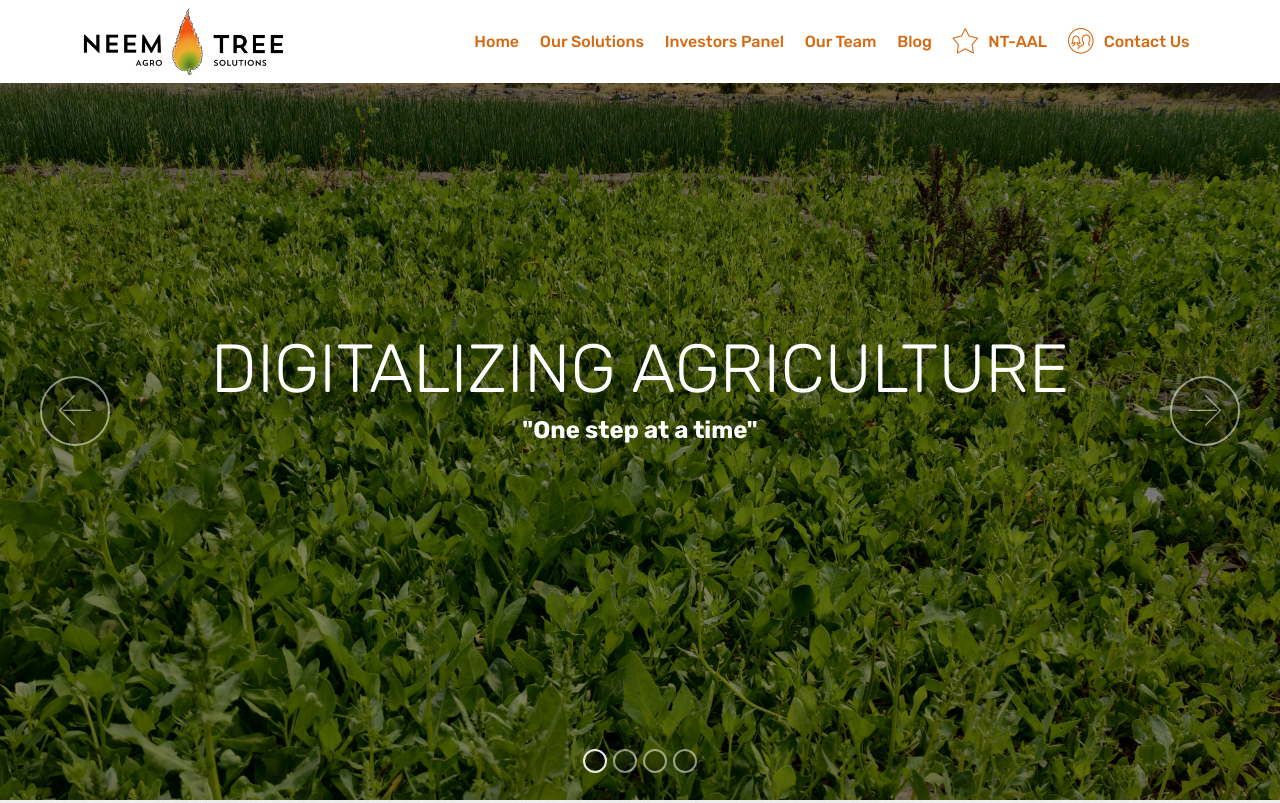
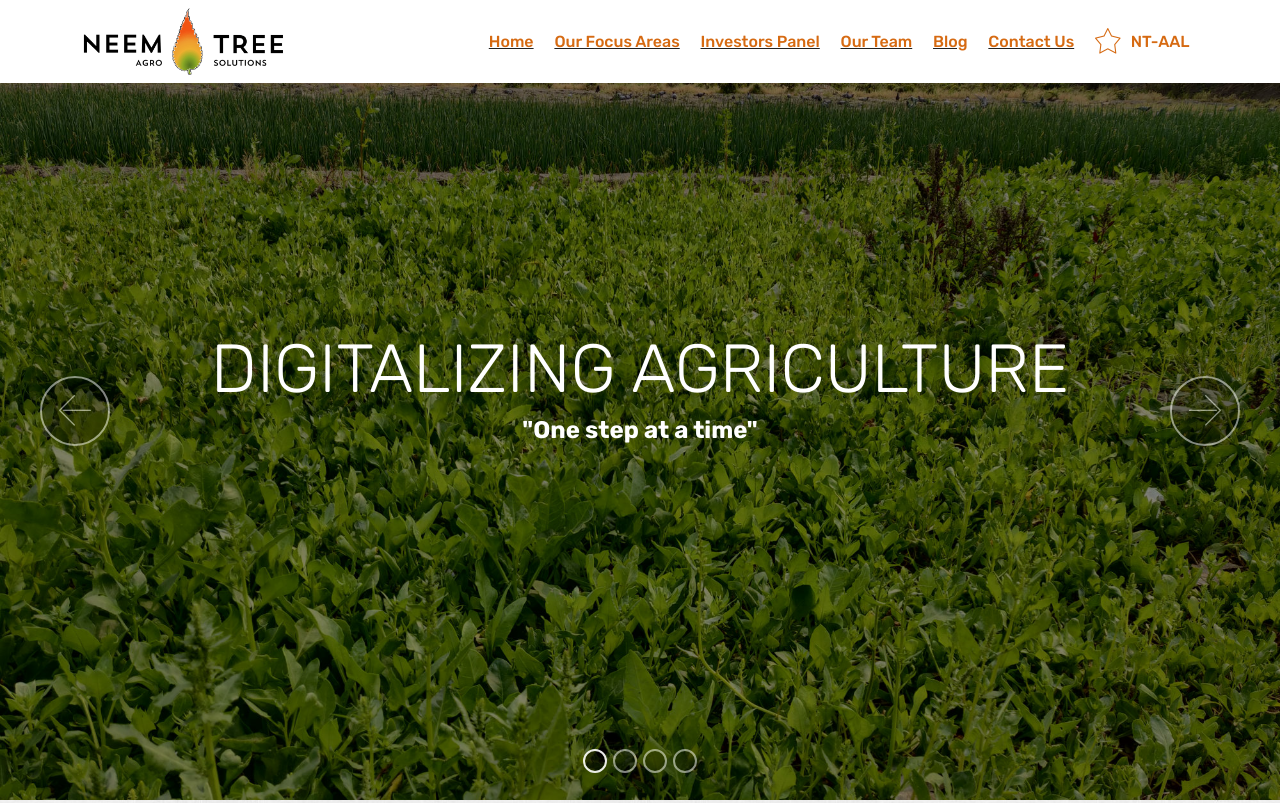
Before and after one commit to pragati0911/Neemtree, a website: page Neemtree/public/Neemtree.html in a window 1280 px wide. Shown: the top 803 px of the page. Drawn offline with Linux system fonts and the light colour scheme; files whose address does not match are found by name.

Commit message:
Update Neemtree.html

```diff
--- a/Neemtree/public/Neemtree.html
+++ b/Neemtree/public/Neemtree.html
@@ -50,32 +50,33 @@
             </div>
         </div>
         <div class="collapse navbar-collapse" id="navbarSupportedContent">
-            <ul class="navbar-nav nav-dropdown nav-right" data-app-modern-menu="true" ><li class="nav-item">
-                    <a  class="nav-link link text-danger display-4" href="index.html#slider1-r">Home</a>
+          <ul class="navbar-nav nav-dropdown nav-right" data-app-modern-menu="true" ><li class="nav-item">
+                    <u><a  class="nav-link link text-danger display-4" href="index.html#slider1-r">Home</a></u>
                 </li>
-                <li class="nav-item"><a class="nav-link link text-danger display-4" href="index.html#step3-11">Our Solutions</a></li>
+                <li class="nav-item"><u><a class="nav-link link text-danger display-4" href="index.html#step3-11">Our Focus Areas</a></u></li>
                 <li class="nav-item">
-                    <a class="nav-link link text-danger display-4" href="./Investor_panel.html">
+                    <u><a class="nav-link link text-danger display-4" href="./Investor_panel.html">
                        Investors Panel
-                    </a>
+                    </a></u>
                 </li>
                 <li class="nav-item">
-                    <a class="nav-link link text-danger display-4" href="./team.html">
+                    <u><a class="nav-link link text-danger display-4" href="./team.html">
                         Our Team
-                    </a>
+                    </a></u>
                 </li>
                 <li class="nav-item">
-                    <a class="nav-link link text-danger display-4" href="http://neemtreespeakshome.wordpress.com" target="_blank">
+                    <u><a class="nav-link link text-danger display-4" href="http://neemtreespeakshome.wordpress.com" target="_blank">
                        Blog
-                    </a>
+                    </a></u>
                 </li>
+
+                <li class="nav-item"><u><a class="nav-link link text-danger display-4" href="index.html#contacts1-1l">Contact Us</a></u></li>
 
                <li class="nav-item"><a class="nav-link link text-danger display-4" href="ntaal.html" target="_blank"><span class="mbri-star mbr-iconfont mbr-iconfont-btn"></span>NT-AAL</a></li>
 
 
-               <li class="nav-item"><a class="nav-link link text-danger display-4" href="index.html#contacts1-1l"><span class="mbri-users mbr-iconfont mbr-iconfont-btn"></span>Contact Us</a></li>
+
             </ul>
-
         </div>
     </nav>
 </section>
```
